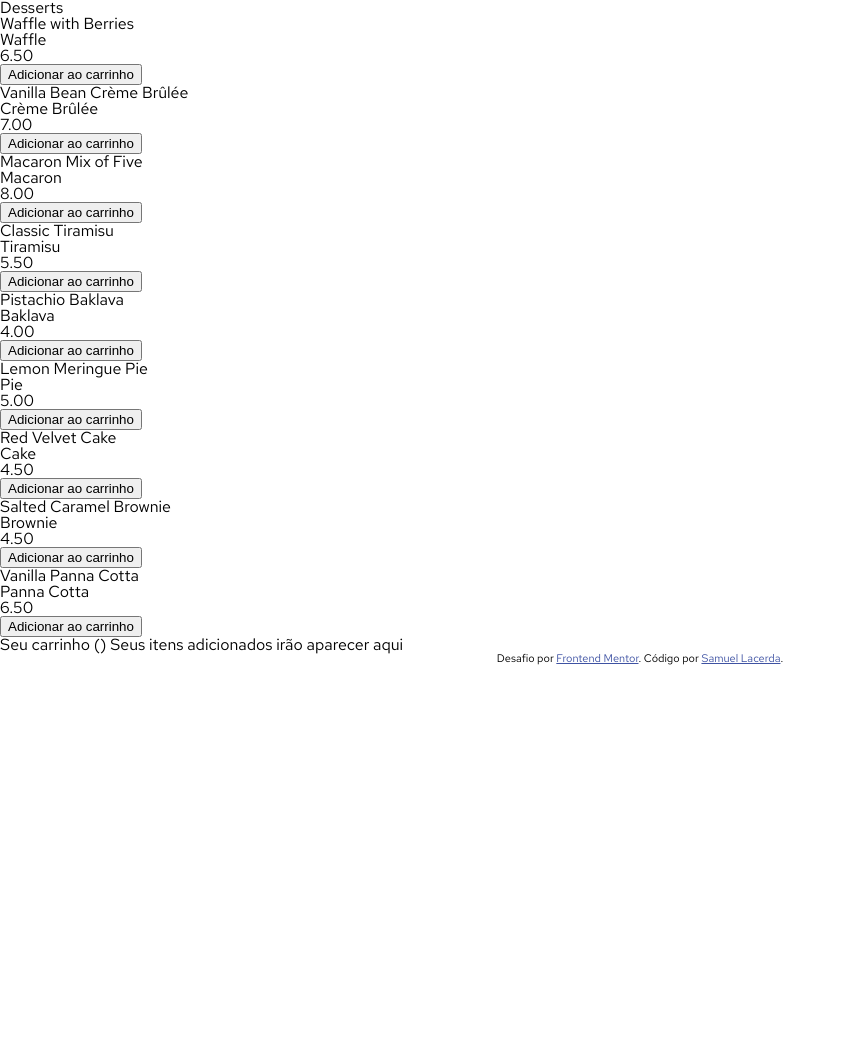
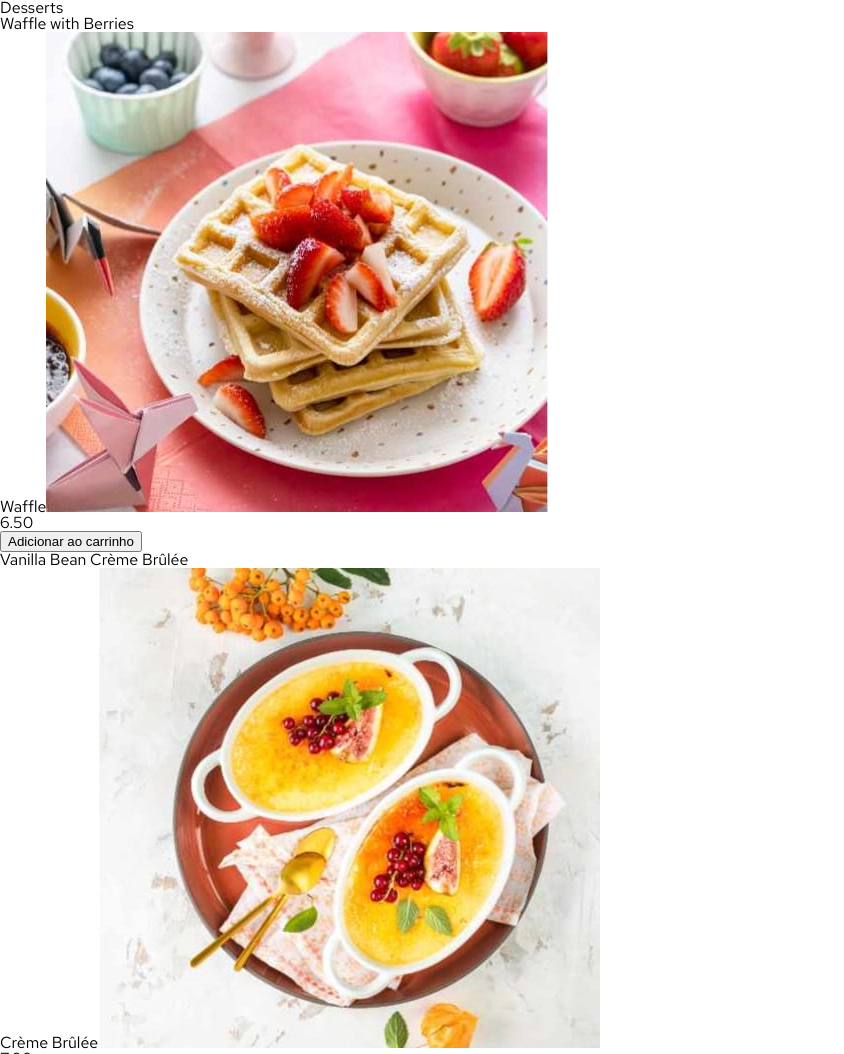
Before and after one commit to Samuel-Lacerda/front-end_challegens, a plain HTML site: page product-list-with-cart-main/index.html in a window 1280 px wide. Shown: the top 1054 px of the page, without its empty margins (0-844 px from the left). Before the commit the page ends 800 px from the top, so only its background shows below. Drawn offline with Linux system fonts and the light colour scheme.

Commit message:
Criação de imagens na tela a partir do titulo do item

```diff
--- /dev/null
+++ b/product-list-with-cart-main/assets/scripts/index.js
@@ -0,0 +1,30 @@
+const nomeItem = document.querySelectorAll('.menu__item__name')
+itensMenu = []
+
+//Pega cada item já existente na pagina, remove os acentuos, troca espaço por hifens e cria sua imagem na tela.
+nomeItem.forEach(item => {
+    position = 0
+    temp = removerAcentosEAdicionarHifen(item.innerHTML)
+    itensMenu.push(temp.toLocaleLowerCase())
+    console.log(itensMenu)
+    criaImagem(item,temp.toLocaleLowerCase())
+    position ++
+})
+
+
+//Função para criar imagens e exibir na tela de acordo com o nome do item.
+// Por enquanto só funciona com a versão desktop das imagens.
+function criaImagem(item, nomeItem){
+    let img = document.createElement('img')
+    img.src = `assets/images/image-${nomeItem}-desktop.jpg`
+    item.append(img)
+}
+
+
+// Regex para remover acentuos e adicionar hifens ao espaçamento
+function removerAcentosEAdicionarHifen(texto) {
+    return texto
+      .normalize("NFD")
+      .replace(/[\u0300-\u036f]/g, "")
+      .replace(/\s+/g, "-");
+}
--- a/product-list-with-cart-main/index.html
+++ b/product-list-with-cart-main/index.html
@@ -18,63 +18,63 @@
 
     <li class="menu__item">
       <h1>Waffle with Berries</h1>
-      <h2>Waffle</h2>
+      <h2 class="menu__item__name">Waffle</h2>
       <p>6.50</p>
       <button class="button__add-cart">Adicionar ao carrinho</button>
     </li>
 
     <li class="menu__item">
       <h1>Vanilla Bean Crème Brûlée</h1>
-      <h2>Crème Brûlée</h2>
+      <h2 class="menu__item__name">Crème Brûlée</h2>
       <p>7.00</p>
       <button class="button__add-cart">Adicionar ao carrinho</button>
     </li>
 
     <li class="menu__item">
       <h2>Macaron Mix of Five</h2>
-      <h2>Macaron</h2>
+      <h2 class="menu__item__name">Macaron</h2>
       <p>8.00</p>
       <button class="button__add-cart">Adicionar ao carrinho</button>
     </li>
 
     <li class="menu__item">
       <h1>Classic Tiramisu</h1>
-      <h2>Tiramisu</h2>
+      <h2 class="menu__item__name">Tiramisu</h2>
       <p>5.50</p>
       <button class="button__add-cart">Adicionar ao carrinho</button>
     </li>
 
     <li class="menu__item">
       <h1>Pistachio Baklava</h1>
-      <h2>Baklava</h2>
+      <h2 class="menu__item__name">Baklava</h2>
       <p>4.00</p>
       <button class="button__add-cart">Adicionar ao carrinho</button>
     </li>
 
     <li class="menu__item">
       <h1>Lemon Meringue Pie</h1>
-      <h2>Pie</h2>
+      <h2 class="menu__item__name">Pie</h2>
       <p>5.00</p>
       <button class="button__add-cart">Adicionar ao carrinho</button>
     </li>
 
     <li class="menu__item">
       <h1>Red Velvet Cake</h1>
-      <h2>Cake</h2>
+      <h2 class="menu__item__name">Cake</h2>
       <p>4.50</p>
       <button class="button__add-cart">Adicionar ao carrinho</button>
     </li>
 
     <li class="menu__item">
       <h1>Salted Caramel Brownie</h1>
-      <h2>Brownie</h2>
+      <h2 class="menu__item__name">Brownie</h2>
       <p>4.50</p>
       <button class="button__add-cart">Adicionar ao carrinho</button>
     </li>
 
     <li class="menu__item">
       <h1>Vanilla Panna Cotta</h1>
-      <h2>Panna Cotta</h2>
+      <h2 class="menu__item__name">Panna Cotta</h2>
       <p>6.50</p>
       <button class="button__add-cart">Adicionar ao carrinho</button>
     </li>
@@ -89,5 +89,7 @@
     Desafio por <a href="https://www.frontendmentor.io?ref=challenge">Frontend Mentor</a>.
     Código por <a href="https://github.com/Samuel-Lacerda" target="_blank">Samuel Lacerda</a>.
   </div>
+
+  <script src="assets/scripts/index.js"></script>
 </body>
 </html>
```
